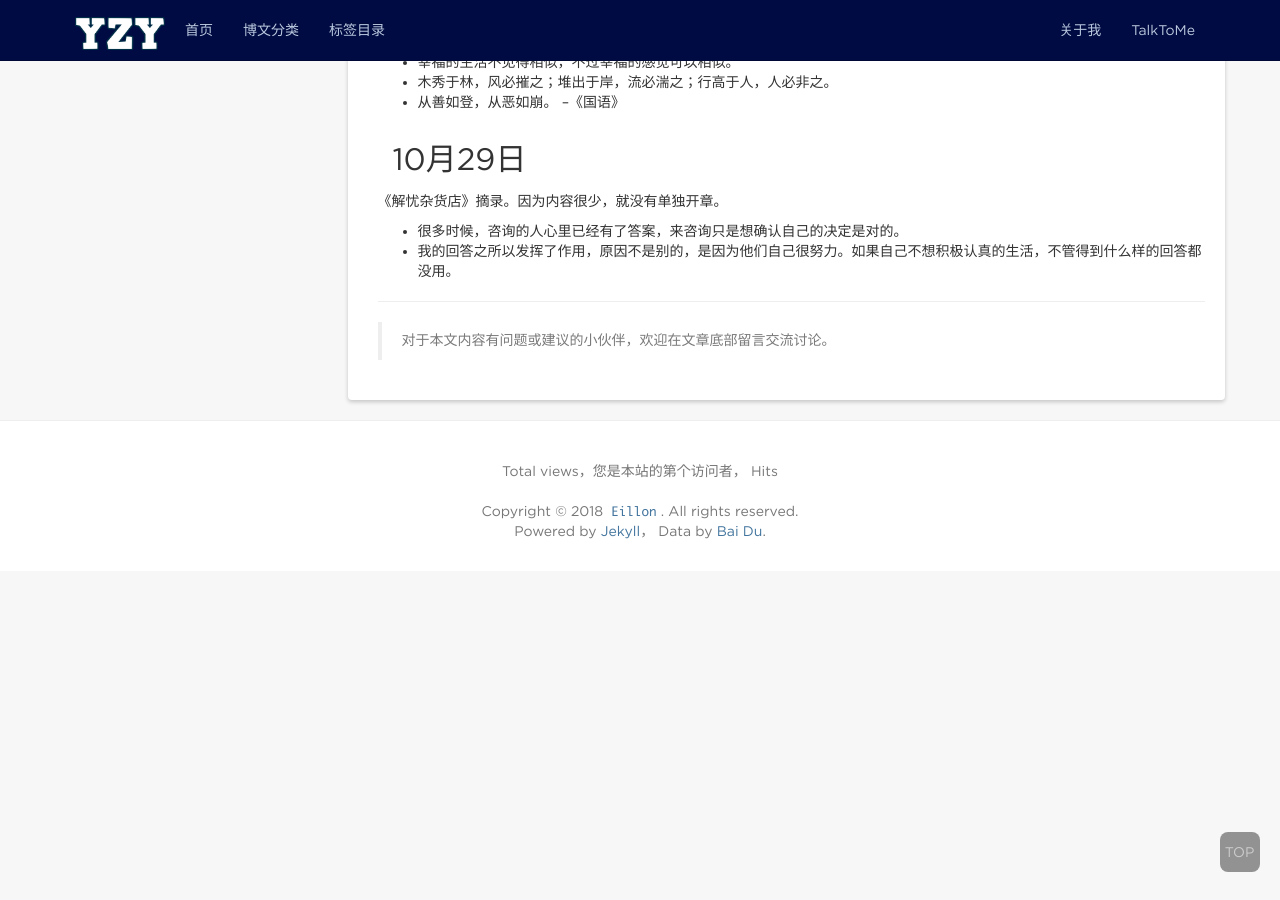
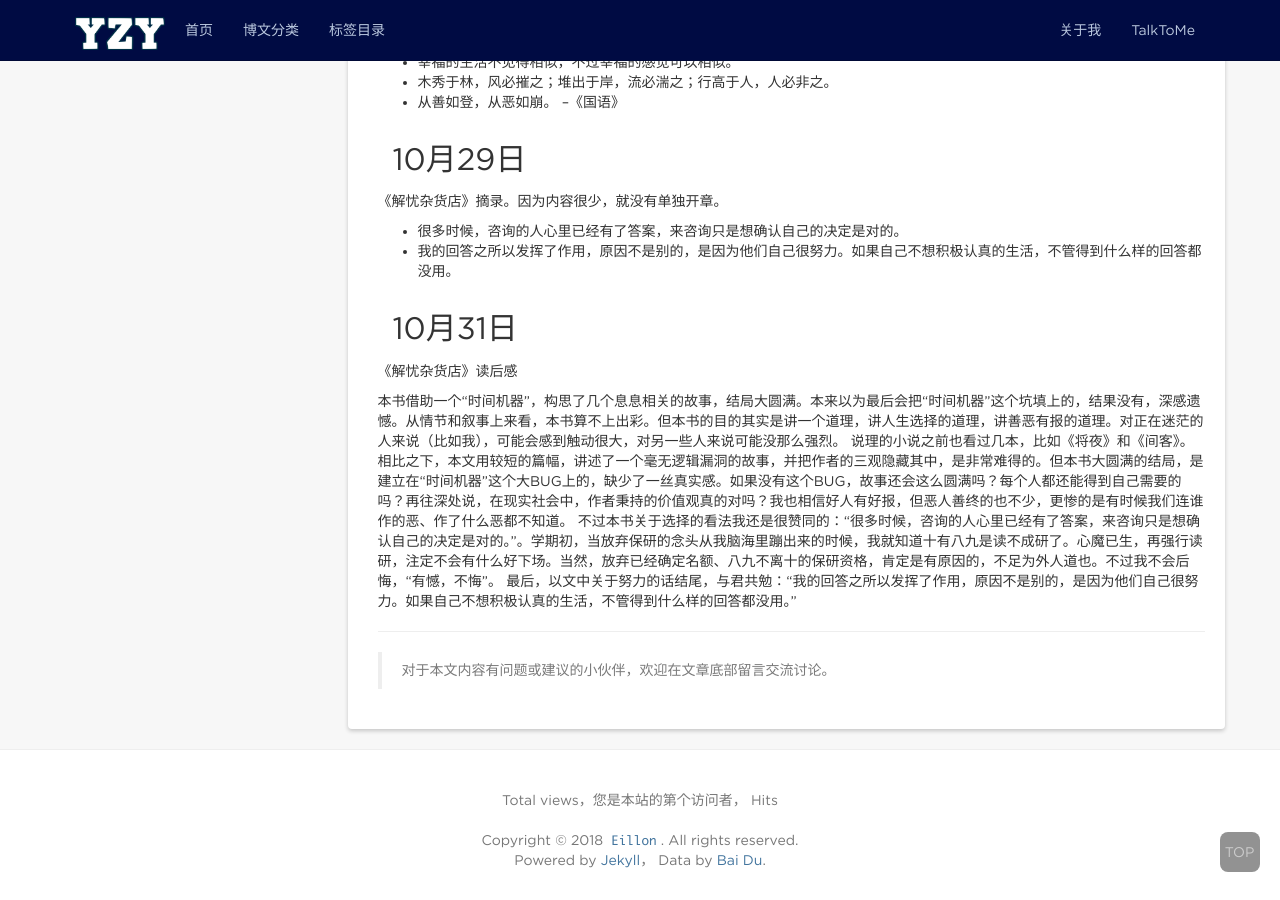
Before and after one commit to eillon/eillon.github.io, a Jekyll site: the page built from _posts/2018-09-17-摘录三.md, in a window 1280 px wide and 900 px high, scrolled down 1552 px. Built offline with Jekyll 4.4.1, drawn with Linux system fonts in a browser that asks for light colours; nearby versions of some CDN libraries; comment, search, counter and statistics services are not loaded.

Commit message:
add posts

```diff
--- a/_posts/2018-09-17-摘录三.md
+++ b/_posts/2018-09-17-摘录三.md
@@ -59,3 +59,11 @@ tags: [摘录, 持续更新]
 
 * 很多时候，咨询的人心里已经有了答案，来咨询只是想确认自己的决定是对的。
 * 我的回答之所以发挥了作用，原因不是别的，是因为他们自己很努力。如果自己不想积极认真的生活，不管得到什么样的回答都没用。
+
+## 10月31日
+《解忧杂货店》读后感
+
+ 本书借助一个“时间机器”，构思了几个息息相关的故事，结局大圆满。本来以为最后会把“时间机器”这个坑填上的，结果没有，深感遗憾。从情节和叙事上来看，本书算不上出彩。但本书的目的其实是讲一个道理，讲人生选择的道理，讲善恶有报的道理。对正在迷茫的人来说（比如我），可能会感到触动很大，对另一些人来说可能没那么强烈。
+ 说理的小说之前也看过几本，比如《将夜》和《间客》。相比之下，本文用较短的篇幅，讲述了一个毫无逻辑漏洞的故事，并把作者的三观隐藏其中，是非常难得的。但本书大圆满的结局，是建立在“时间机器”这个大BUG上的，缺少了一丝真实感。如果没有这个BUG，故事还会这么圆满吗？每个人都还能得到自己需要的吗？再往深处说，在现实社会中，作者秉持的价值观真的对吗？我也相信好人有好报，但恶人善终的也不少，更惨的是有时候我们连谁作的恶、作了什么恶都不知道。
+ 不过本书关于选择的看法我还是很赞同的：“很多时候，咨询的人心里已经有了答案，来咨询只是想确认自己的决定是对的。”。学期初，当放弃保研的念头从我脑海里蹦出来的时候，我就知道十有八九是读不成研了。心魔已生，再强行读研，注定不会有什么好下场。当然，放弃已经确定名额、八九不离十的保研资格，肯定是有原因的，不足为外人道也。不过我不会后悔，“有憾，不悔”。
+ 最后，以文中关于努力的话结尾，与君共勉：“我的回答之所以发挥了作用，原因不是别的，是因为他们自己很努力。如果自己不想积极认真的生活，不管得到什么样的回答都没用。”
```
